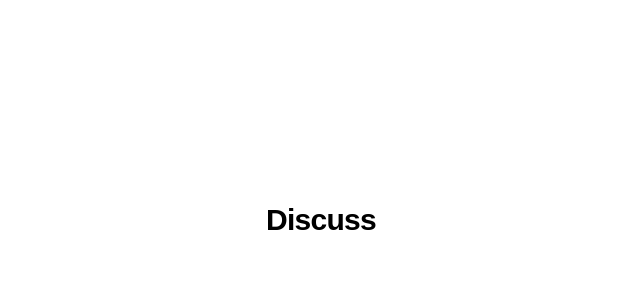
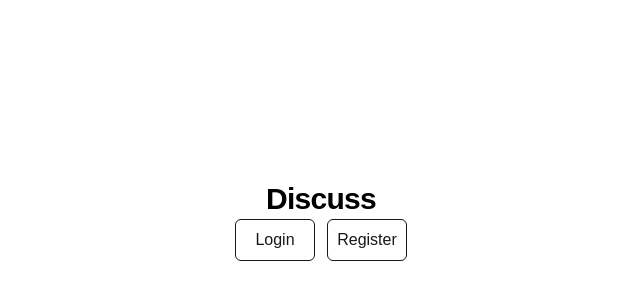
Before and after one commit to HoarauJeremy/nextjs-discuss, a Next.js app: page / in a window 1280 px wide. Shown: the part 180-480 px from the top of the page, without its empty margins (319-959 px from the left). Built offline with nearby package versions, Linux system fonts and the light colour scheme.

Commit message:
update page and input

```diff
--- a/src/app/page.tsx
+++ b/src/app/page.tsx
@@ -1,9 +1,15 @@
+import Link from "next/link";
+
 export default function Home() {
   return (
-    <div className="h-screen w-full flex items-center justify-center">
+    <div className="h-screen w-full flex flex-col items-center justify-center">
       <h1 className="max-w-xs text-3xl font-semibold leading-10 tracking-tight text-black dark:text-zinc-50">
         Discuss
       </h1>
+      <div className="flex flex-row justify-center gap-3 w-2/5">
+        <Link className="w-20 border p-2 rounded-md text-center" href="/login">Login</Link>
+        <Link className="w-20 border p-2 rounded-md text-center" href="/register">Register</Link>
+      </div>
     </div>
   );
 }
--- a/src/components/ChatInput.tsx
+++ b/src/components/ChatInput.tsx
@@ -28,7 +28,7 @@ export default function ChatInput() {
           <input
             className="w-full p-2.5 rounded-md focus:outline-2 focus:outline-offset-2 focus:outline-white"
             type="text"
-            max={255}
+            maxLength={255}
             placeholder="Votre Message..."
             onChange={(e) => setContent(e.target.value)}
           />
```
